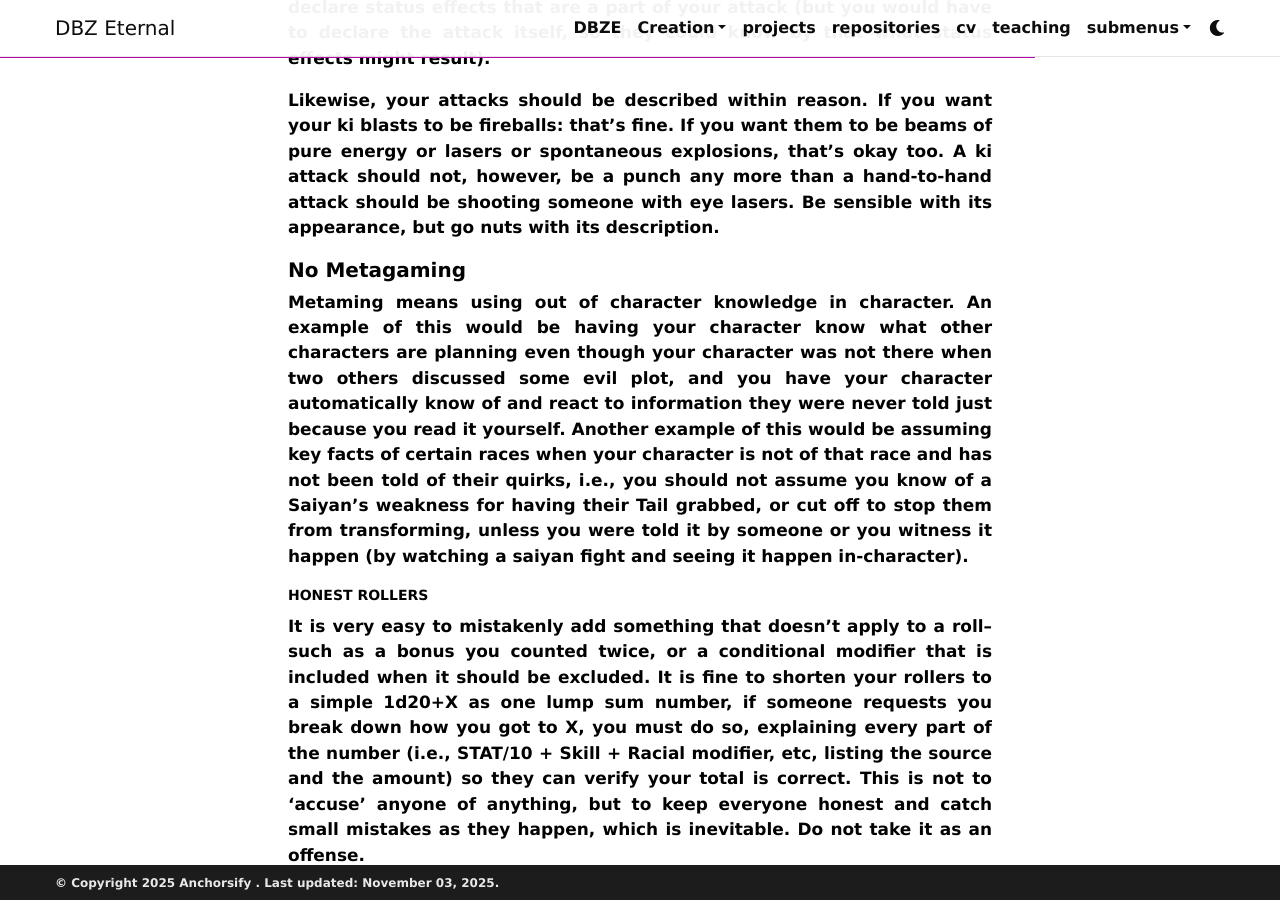
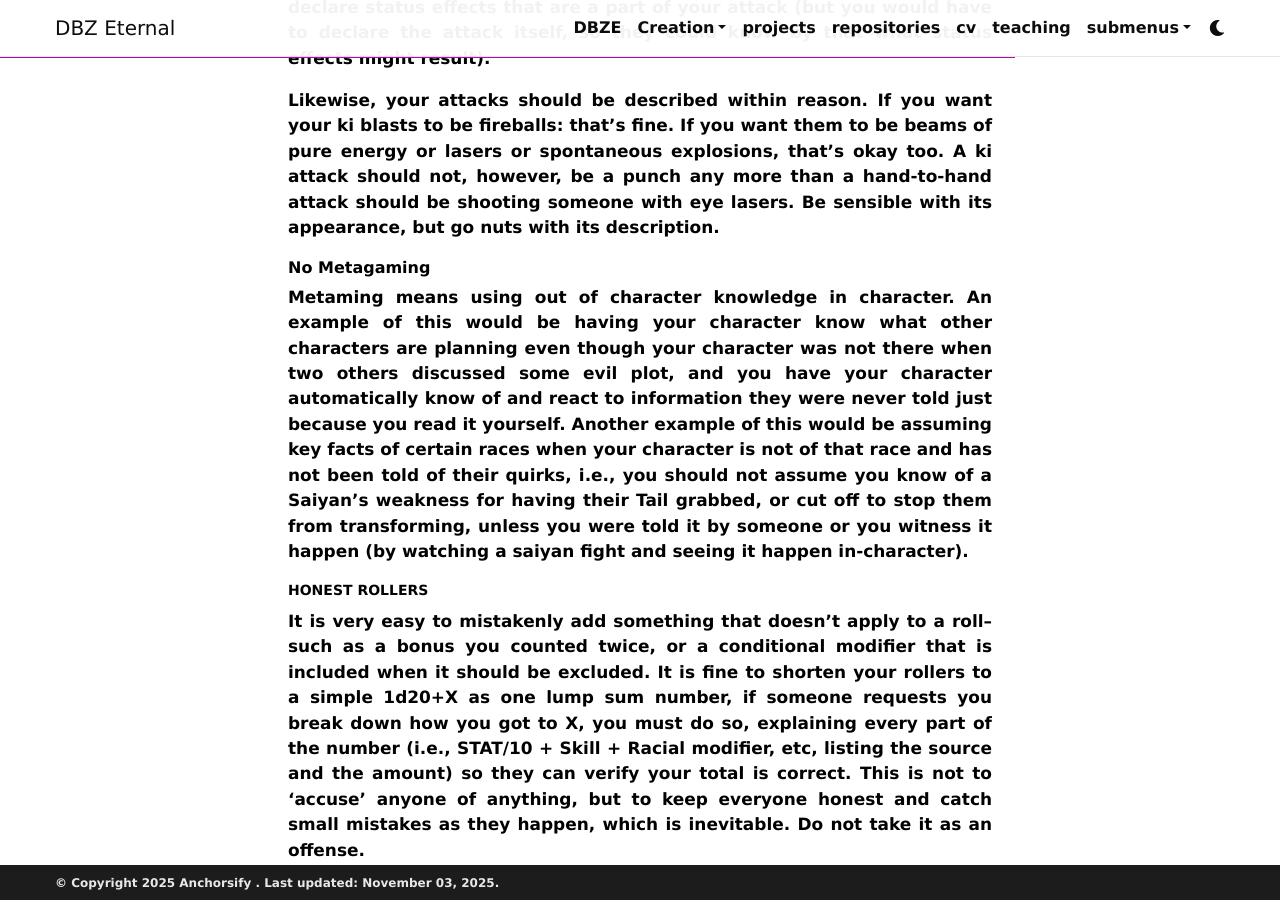
Before and after one commit to DBZEternal/DBZEternal.github.io, a Jekyll site: the page built from _creation/basicrules.md, in a window 1280 px wide and 900 px high, scrolled down 2146 px. Built offline with Jekyll 4.4.1, drawn with Linux system fonts in a browser that asks for light colours; a style sheet for code colours, icons or effects is not loaded.

```diff
--- a/_creation/basicrules.md
+++ b/_creation/basicrules.md
@@ -40,7 +40,7 @@ When you use an attack, you must state in parenthesis ( ) OOC what you are doing
 
 Likewise, your attacks should be described within reason.  If you want your ki blasts to be fireballs: that's fine.  If you want them to be beams of pure energy or lasers or spontaneous explosions, that's okay too.  A ki attack should not, however, be a punch any more than a hand-to-hand attack should be shooting someone with eye lasers.  Be sensible with its appearance, but go nuts with its description.
 
-##### No Metagaming
+###### No Metagaming
 Metaming means using out of character knowledge in character.  An example of this would be having your character know what other characters are planning even though your character was not there when two others discussed some evil plot, and you have your character automatically know of and react to information they were never told just because you read it yourself.  Another example of this would be assuming key facts of certain races when your character is not of that race and has not been told of their quirks, i.e., you should not assume you know of a Saiyan's weakness for having their Tail grabbed, or cut off to stop them from transforming, unless you were told it by someone or you witness it happen (by watching a saiyan fight and seeing it happen in-character).
 
 #### Honest Rollers
```
